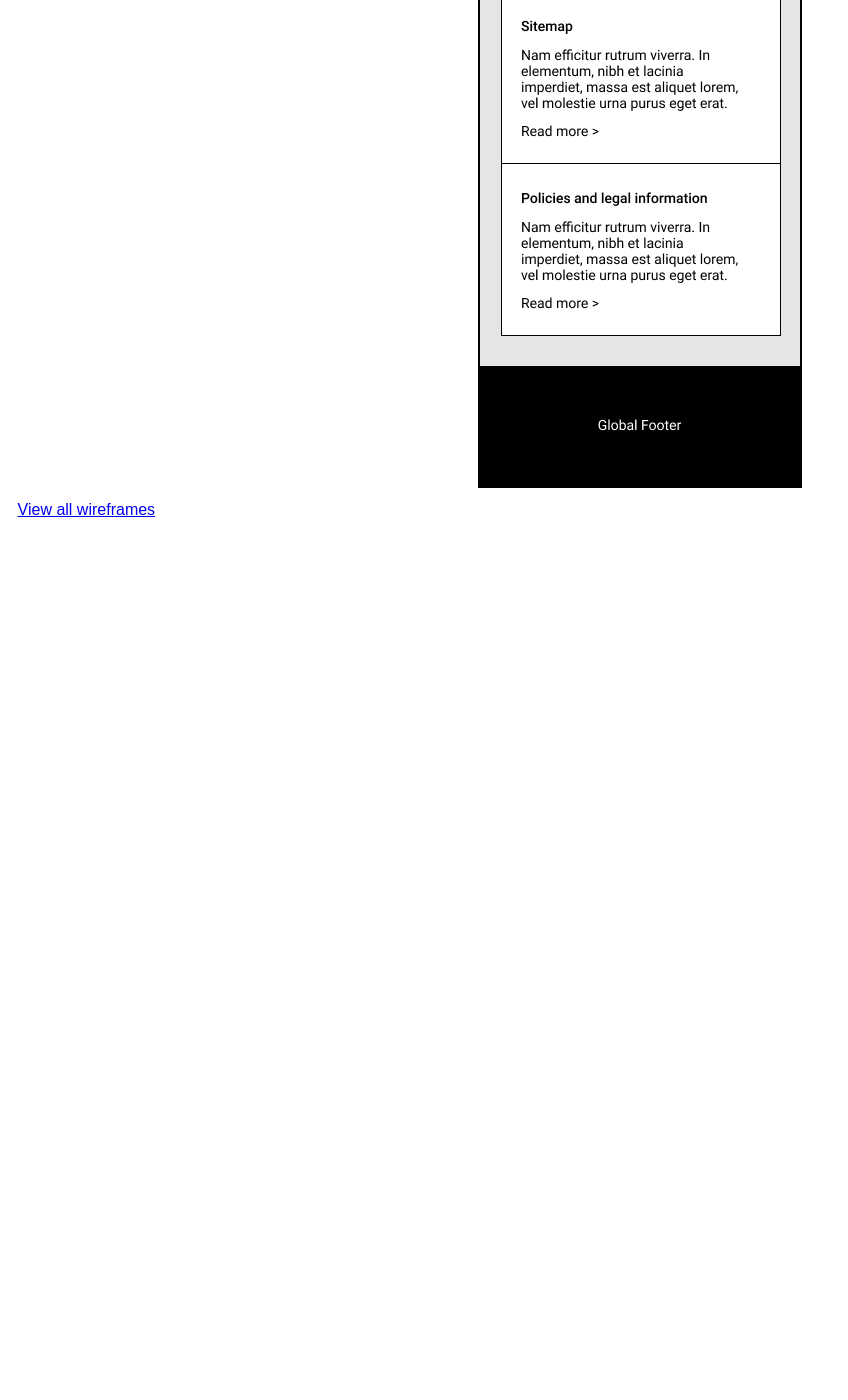
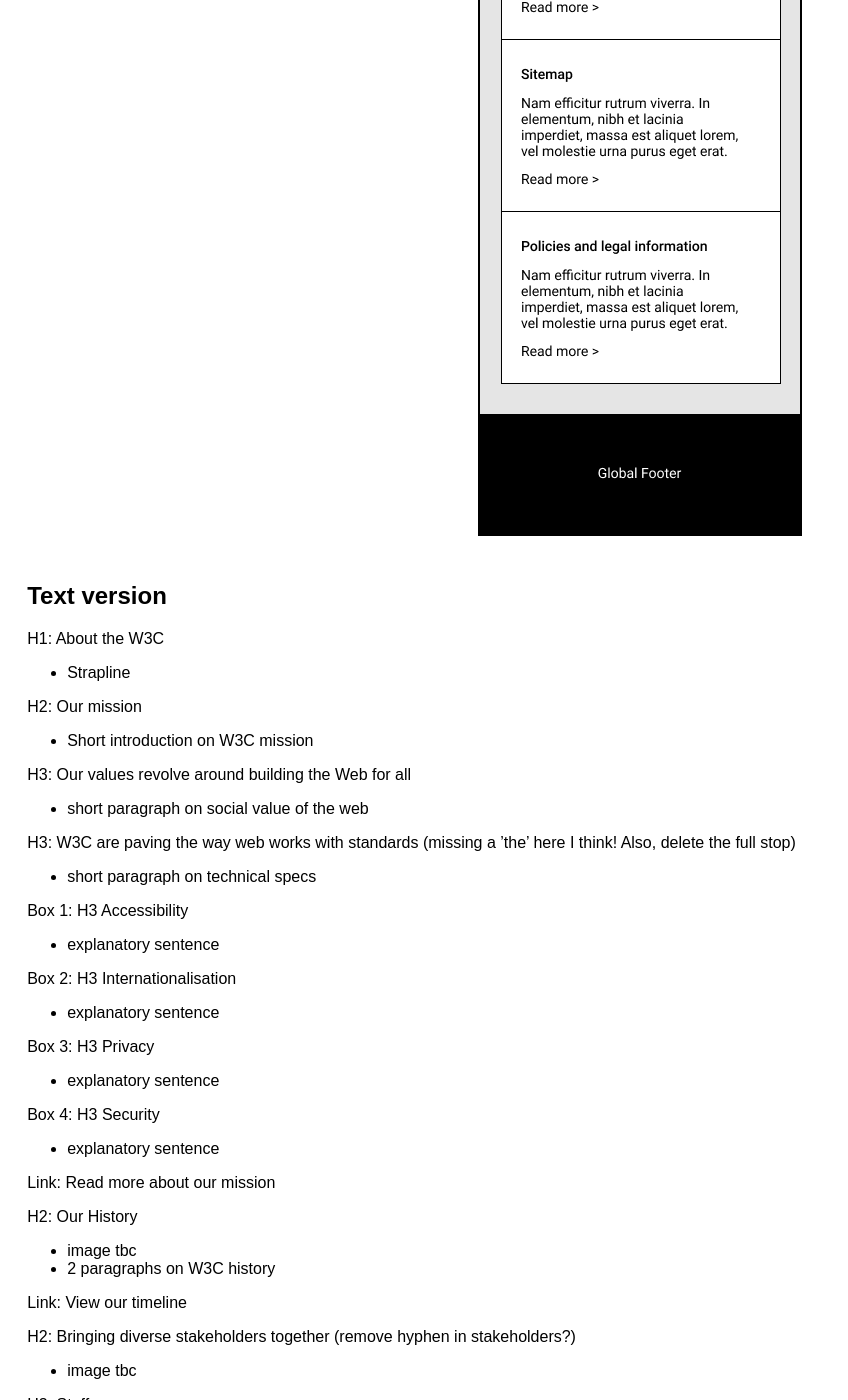
Before and after one commit to w3c/w3c-website-redesign-documentation, a Jekyll site: the page built from _wireframes/about-w3c.md, in a window 1280 px wide and 1400 px high, scrolled down 4998 px. Shown: the whole window, without its empty margins (0-848 px from the left). Built offline with Jekyll 4.4.1, drawn with Linux system fonts in a browser that asks for light colours; before the commit the page ends 5529 px from its top, so only the background shows below that; some of the changed text lies outside the part shown.

Commit message:
Add text version for a wireframe to test

```diff
--- a/_layouts/wireframes.html
+++ b/_layouts/wireframes.html
@@ -14,21 +14,36 @@
             padding: 0.2em;
         }
 
-        main {
+        #wireframe {
             margin: 0.2em auto;
             text-align: center;
+        }
+
+        #text {
+            width: 90%;
+            padding: 1.2em;
         }
     </style>
 </head>
 <body>
+
+<ul>
+    <li><a href="#text" class="action">View text version</a></li>
+    <li><a href="/docs/content-wireframes/" class="action">View all wireframes</a></li>
+</ul>
+
+<main>
+    <div id="wireframe">
+        <img src="/assets/images/wireframes/{{ page.image }}" alt="Content wireframe of {{ page.title }} page">
+    </div>
+    <div id="text">
+        {{ page.content }}
+    </div>
+</main>
+
 <div>
     <a href="/docs/content-wireframes/" class="action">View all wireframes</a>
 </div>
-<main>
-    <img src="/assets/images/wireframes/{{ page.image }}" alt="Content wireframe of {{ page.title }} page">
-</main>
-<div>
-    <a href="/docs/content-wireframes/" class="action">View all wireframes</a>
-</div>
+
 </body>
 </html>
--- a/_wireframes/about-w3c.md
+++ b/_wireframes/about-w3c.md
@@ -4,3 +4,97 @@
 image: About-W3C.png
 date: "2020-08-27"
 ---
+
+## Text version
+
+H1: About the W3C
+- Strapline
+
+H2: Our mission
+- Short introduction on W3C mission
+
+H3: Our values revolve around building the Web for all
+- short paragraph on social value of the web
+
+H3: W3C are paving the way web works with standards (missing a ’the’ here I think! Also, delete the full stop)
+-  short paragraph on technical specs
+
+Box 1: H3 Accessibility
+-  explanatory sentence
+
+Box 2: H3 Internationalisation
+-  explanatory sentence
+
+Box 3: H3 Privacy
+-  explanatory sentence
+
+Box 4: H3 Security
+-  explanatory sentence
+
+Link: Read more about our mission
+
+H2: Our History
+-  image tbc
+-  2 paragraphs on W3C history
+
+Link: View our timeline
+
+H2: Bringing diverse stakeholders together (remove hyphen in stakeholders?)
+-  image tbc
+
+H3: Staff
+-  short paragraph on key staff
+-  link: View all W3C staff
+
+H3: Evangelists
+-  Role of evangelists
+-  link: View our evangelists
+
+H3: Members
+-  2 short paragraphs on role of members
+-  link: View all Members
+
+H2: Join us
+-  image tbc
+
+H3: Become a member
+-  short paragraph
+-  link: become a member
+
+Image: tbc
+
+H3: Careers
+-  short paragraph
+-  link: See all career opportunities
+
+H2: Our recent activities
+-  image tbc
+
+H3: News
+-  short paragraph
+-  link: read more
+
+H2: Want to know more?
+
+H3: Contact us
+-  Short paragraph about getting involved
+
+Button: Contact us
+
+H3: About W3 FAQ
+-  4 boxed links to frequently asked questions
+-  link: see all FAQ
+
+H2: You may also be interested in
+
+H3: System status
+-  short paragraph
+-  link: read more
+
+H3: Sitemap
+-  short paragraph
+-  link: read more
+
+H3: Policies and legal information
+-  short paragraph
+-  link: read more
```
